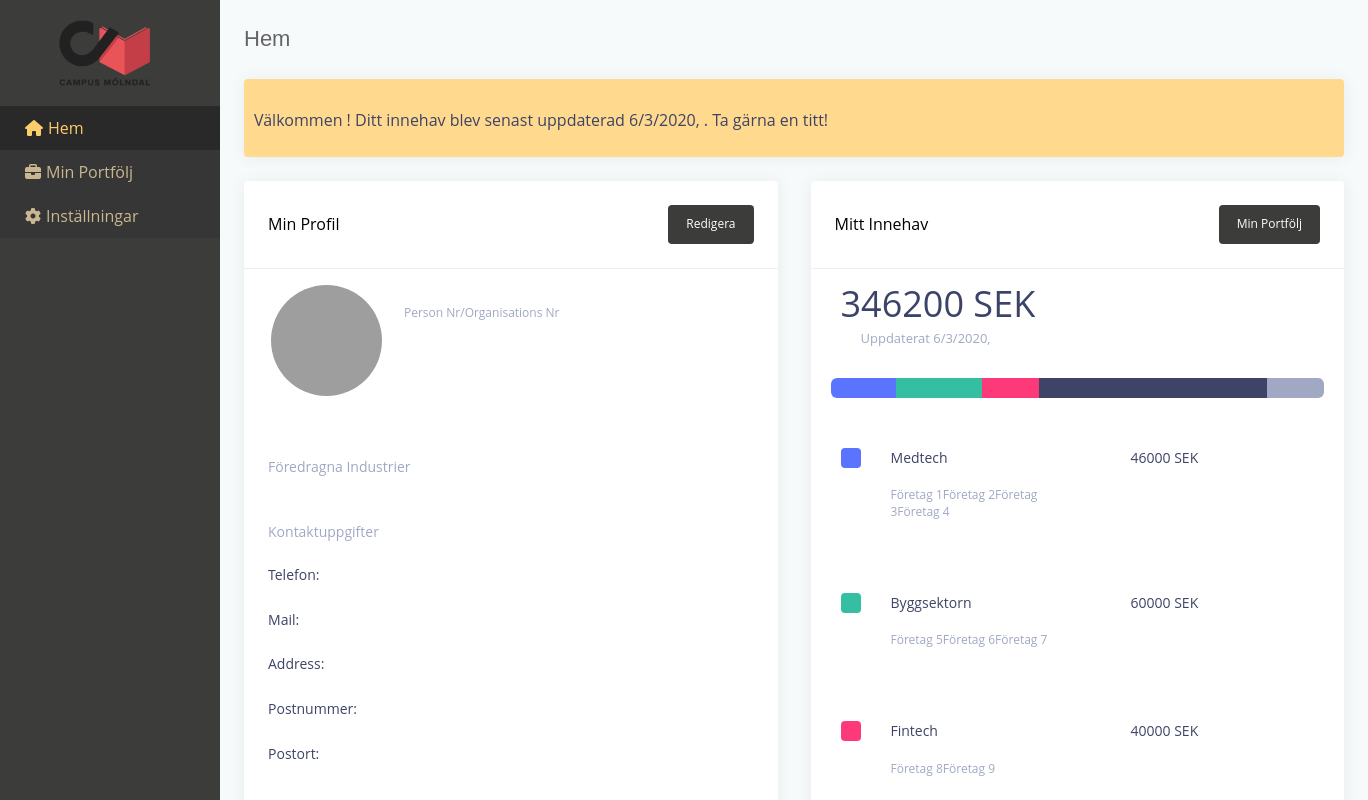
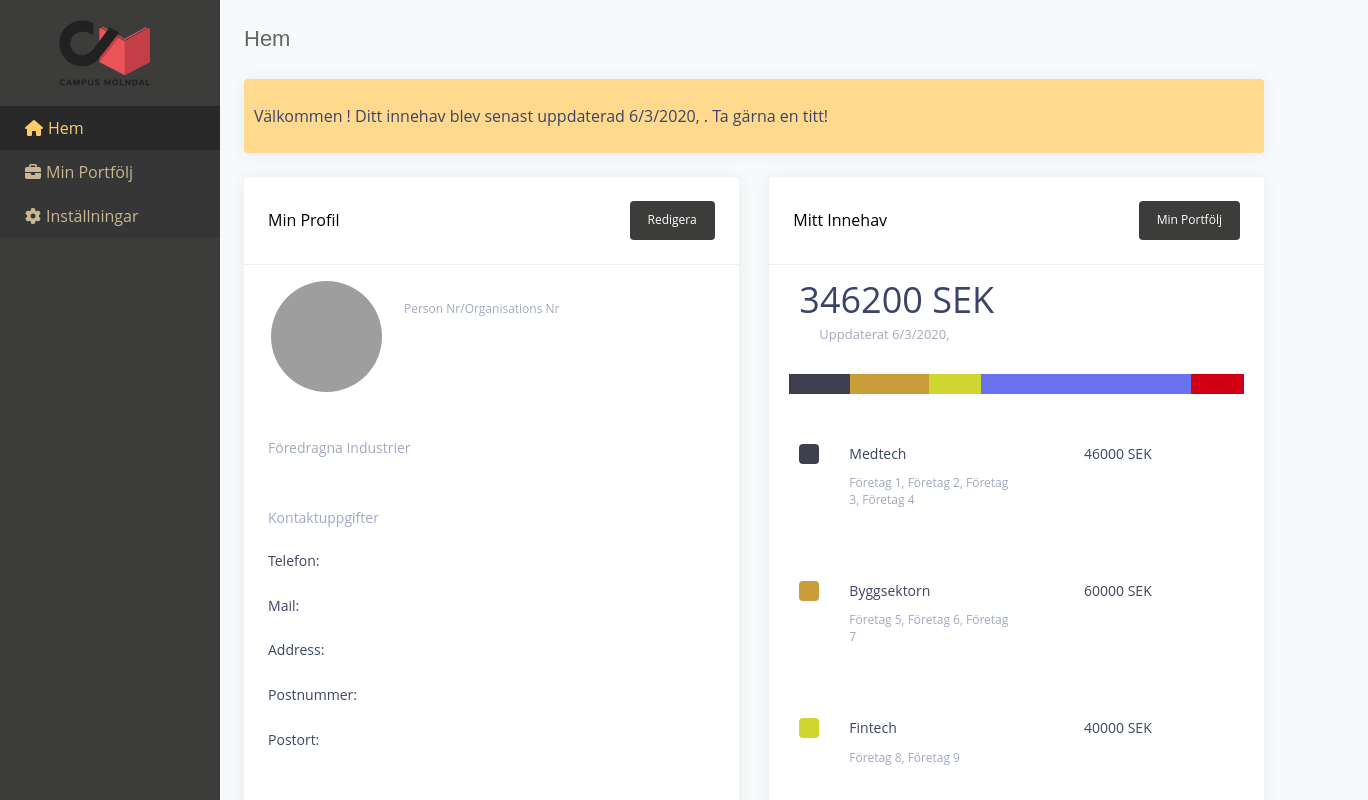
Before and after one commit to Max428/Webbutveckling_React, a React (Create React App) app: page / in a window 1280 px wide. Shown: the top 800 px of the page, 1368 px wide, since content can reach past the window. Built offline with nearby package versions, Linux system fonts and the light colour scheme; grey boxes are pictures that could not be loaded.

Commit message:
finished project

```diff
--- a/src/companiesData/Company.json
+++ b/src/companiesData/Company.json
@@ -7,7 +7,7 @@
         "actionNumber": 13000,
         "ownershipInterest": 1.01,
         "votingPower": 11.00,
-        "industry": "medicine"
+        "industry": "Medtech"
     },
     {
         "companyName": "Företag 2",
@@ -17,7 +17,7 @@
         "actionNumber": 10003000,
         "ownershipInterest": 1.00,
         "votingPower": 23.92,
-        "industry": "medicine"
+        "industry": "Medtech"
     },
     {
         "companyName": "Företag 3",
@@ -27,7 +27,7 @@
         "actionNumber": 462389,
         "ownershipInterest": 1.00,
         "votingPower": 22.83,
-        "industry": "medicine"
+        "industry": "Medtech"
     },
     {
         "companyName": "Företag 4",
@@ -37,7 +37,7 @@
         "actionNumber": 8692245,
         "ownershipInterest": 1.00,
         "votingPower": 12.22,
-        "industry": "medicine"
+        "industry": "Medtech"
     },
     {
         "companyName": "Företag 5",
@@ -47,7 +47,7 @@
         "actionNumber": 50466803,
         "ownershipInterest": 1.00,
         "votingPower": 1.00,
-        "industry": "build"
+        "industry": "Byggsektorn"
     },
     {
         "companyName": "Företag 6",
@@ -57,7 +57,7 @@
         "actionNumber": 24564543,
         "ownershipInterest": 1.00,
         "votingPower": 1.00,
-        "industry": "build"
+        "industry": "Byggsektorn"
     },
     {
         "companyName": "Företag 7",
@@ -67,7 +67,7 @@
         "actionNumber": 5677743,
         "ownershipInterest": 1.00,
         "votingPower": 1.00,
-        "industry": "build"
+        "industry": "Byggsektorn"
     },
     {
         "companyName": "Företag 8",
@@ -77,7 +77,7 @@
         "actionNumber": 11119872,
         "ownershipInterest": 1.00,
         "votingPower": 1.00,
-        "industry": "fin"
+        "industry": "Fintech"
     },
     {
         "companyName": "Företag 9",
@@ -87,7 +87,7 @@
         "actionNumber": 784894,
         "ownershipInterest": 1.00,
         "votingPower": 1.00,
-        "industry": "fin"
+        "industry": "Fintech"
     },
     {
         "companyName": "Företag 10",
@@ -97,7 +97,7 @@
         "actionNumber": 16549980,
         "ownershipInterest": 1.00,
         "votingPower": 1.00,
-        "industry": "ind-x"
+        "industry": "Industri-X"
     },
     {
         "companyName": "Företag 11",
@@ -107,7 +107,7 @@
         "actionNumber": 12341234,
         "ownershipInterest": 1.00,
         "votingPower": 1.00,
-        "industry": "ind-x"
+        "industry": "Industri-X"
     },
     {
         "companyName": "Företag 12",
@@ -117,7 +117,7 @@
         "actionNumber": 298746,
         "ownershipInterest": 1.00,
         "votingPower": 1.00,
-        "industry": "ind-x"
+        "industry": "Industri-X"
     },
     {
         "companyName": "Företag 13",
@@ -127,7 +127,7 @@
         "actionNumber": 48333454,
         "ownershipInterest": 1.00,
         "votingPower": 1.00,
-        "industry": "ind-x"
+        "industry": "Industri-X"
     },
     {
         "companyName": "Företag 14",
@@ -137,7 +137,7 @@
         "actionNumber": 48333454,
         "ownershipInterest": 1.00,
         "votingPower": 1.00,
-        "industry": "ind-x"
+        "industry": "Industri-X"
     },
     {
         "companyName": "Företag 15",
@@ -147,7 +147,7 @@
         "actionNumber": 48333454,
         "ownershipInterest": 1.00,
         "votingPower": 1.00,
-        "industry": "ind-x"
+        "industry": "Industri-X"
     },
     {
         "companyName": "Företag 16",
@@ -157,7 +157,7 @@
         "actionNumber": 48333454,
         "ownershipInterest": 1.00,
         "votingPower": 1.00,
-        "industry": "ind-x"
+        "industry": "Industri-X"
     },
     {
         "companyName": "Företag 17",
@@ -167,7 +167,7 @@
         "actionNumber": 48333454,
         "ownershipInterest": 1.00,
         "votingPower": 1.00,
-        "industry": "ind-x"
+        "industry": "Industri-X"
     },
     {
         "companyName": "Företag 18",
@@ -177,7 +177,7 @@
         "actionNumber": 48333454,
         "ownershipInterest": 1.00,
         "votingPower": 1.00,
-        "industry": "ind-x"
+        "industry": "Industri-X"
     },
     {
         "companyName": "Företag 19",
@@ -187,7 +187,7 @@
         "actionNumber": 48333454,
         "ownershipInterest": 1.00,
         "votingPower": 1.00,
-        "industry": "other"
+        "industry": "Övrigt"
     },
     {
         "companyName": "Företag 20",
@@ -197,6 +197,6 @@
         "actionNumber": 48333454,
         "ownershipInterest": 1.00,
         "votingPower": 1.00,
-        "industry": "other"
+        "industry": "Övrigt"
     }
 ]
--- a/src/screens/Home/Home.js
+++ b/src/screens/Home/Home.js
@@ -27,12 +27,12 @@
                 <div className='block'>
                     <RouteWithLabel label='Min Profil' route='/settings' name='Redigera' />
                     <AvatarWithData userData={userData} />
-                    {userData.industryOptions && <div className='block-label'>
-                        Föredragna Industrier
-                        {userData.industryOptions.map((item, i) => item.value === true && (
+                    <div className='block-label'>Föredragna Industrier</div>
+                    <div className='options'>
+                    {userData.industryOptions.map((item, i) => item.value === true && (
                             <div key={i}>{item.label}</div>
                         ))}
-                    </div>}
+                    </div>
                     {/* todo another block with data */}
                     <div className='block-label'>
                         Kontaktuppgifter
--- a/src/screens/Home/Home.styled.sass
+++ b/src/screens/Home/Home.styled.sass
@@ -25,7 +25,13 @@
     font-size: 14px;
     color: #A1A8C3;
     padding-left: 24px;
-    margin-top: 45px;
+    margin-top: 30px;
+    width: 100%;
+
+.options
+    margin-left: 24px;
+    column-count: 2;
+    text-align: justify;
 
 .block-data
     width: 600px;
--- a/src/screens/Home/Stats/Stats.js
+++ b/src/screens/Home/Stats/Stats.js
@@ -1,23 +1,33 @@
 import React from 'react';
 
 import './Stats.styled.sass';
+
+const getRandomColor = () => {
+    let letters = '0123456789ABCDEF';
+    let color = '#';
+    for (let i = 0; i < 6; i++) {
+        color += letters[Math.floor(Math.random() * 16)];
+    }
+
+    return color;
+};
 
 const Stats = ({ data, total }) => {
     const headers = data.map((item) => item.industry);
     const headersSet = new Set(headers);
 
-    const medicine = data.filter((item) => item.industry === 'medicine').map((total) => total.invested).reduce((accum, item) => { return accum + item });
-    const build = data.filter((item) => item.industry === 'build').map((total) => total.invested).reduce((accum, item) => { return accum + item });
-    const fin = data.filter((item) => item.industry === 'fin').map((total) => total.invested).reduce((accum, item) => { return accum + item });
-    const indX = data.filter((item) => item.industry === 'ind-x').map((total) => total.invested).reduce((accum, item) => { return accum + item });
-    const other = data.filter((item) => item.industry === 'other').map((total) => total.invested).reduce((accum, item) => { return accum + item });
+    const extendedHeaders = [...headersSet].map((header) => ({
+        name: header,
+        color: getRandomColor(),
+    }));
 
-    const medicineCompanyName = data.filter((item) => item.industry === 'medicine').map((total) => total.companyName).reduce((accum, item) => { return accum + item});
-    const buildCompanyName = data.filter((item) => item.industry === 'build').map((total) => total.companyName).reduce((accum, item) => { return accum + item });
-    const finCompanyName = data.filter((item) => item.industry === 'fin').map((total) => total.companyName).reduce((accum, item) => { return accum + item });
-    const indXCompanyName = data.filter((item) => item.industry === 'ind-x').map((total) => total.companyName).reduce((accum, item) => { return accum + item });
-    const otherCompanyName = data.filter((item) => item.industry === 'other').map((total) => total.companyName).reduce((accum, item) => { return accum + item });
+    const totalValue = (key) => {
+        return data.filter((item) => item.industry === key).map((total) => total.invested).reduce((accum, item) => { return accum + item });
+    };
 
+    const companyNames = (key) => {
+        return data.filter((item) => item.industry === key).map((total) => total.companyName).reduce((accum, item) => { return accum + ', ' + item });
+    };
 
     const percents = (summ) => {
         return (summ / total) * 100
@@ -33,46 +43,18 @@
     return (
         <>
             <div className='total-invested'>{total} SEK <UpdateTimestamp /></div>
-
             <div className='stats-bar'>
-                <div style={{ width: `${percents(medicine)}%`, height: 20, background: '#5B74FF', borderRadius: '6px 0 0 6px' }}>
+                {extendedHeaders.map((item, i) => (
+                    <div key={i} style={{ width: `${percents(totalValue(item.name))}%`, height: 20, background: `${item.color}` }} />
+                ))}
+            </div>
+            {extendedHeaders.map((item, i) => (
+                <div key={i} className='stats-style'>
+                    <div style={{ width: 20, height: 20, background: `${item.color}`, borderRadius: 4 }} />
+                    <div>{item.name}<p>{companyNames(item.name)}</p></div>
+                    <div>{totalValue(item.name)} SEK</div>
                 </div>
-                <div style={{ width: `${percents(build)}%`, height: 20, background: '#34BFA3' }}>
-                </div>
-                <div style={{ width: `${percents(fin)}%`, height: 20, background: '#FD397A' }}>
-                </div>
-                <div style={{ width: `${percents(indX)}%`, height: 20, background: '#3D4465' }}>
-                </div>
-                <div style={{ width: `${percents(other)}%`, height: 20, background: '#A1A8C3', borderRadius: '0 6px 6px 0' }}>
-                </div>
-            </div>
-
-            <div className='stats-style'>
-                <div style={{ width: 20, height: 20, background: '#5B74FF', borderRadius: 4}} />
-                <div>Medtech <p>{medicineCompanyName}</p></div>
-                <div>{medicine} SEK</div>
-            </div>
-            <div className='stats-style'>
-                <div style={{ width: 20, height: 20, background: '#34BFA3', borderRadius: 4}} />
-                <div>Byggsektorn <p>{buildCompanyName}</p></div>
-                <div>{build} SEK</div>
-            </div>
-            <div className='stats-style'>
-                <div style={{ width: 20, height: 20, background: '#FD397A', borderRadius: 4}} />
-                <div>Fintech <p>{finCompanyName}</p></div>
-                <div>{fin} SEK</div>
-            </div>
-            <div className='stats-style'>
-                <div style={{ width: 20, height: 20, background: '#3D4465', borderRadius: 4}} />
-                <div>Industri X <p>{indXCompanyName}</p></div>
-                <div>{indX} SEK</div>
-            </div>
-            <div className='stats-style'>
-                <div style={{ width: 20, height: 20, background: '#A1A8C3', borderRadius: 4}} />
-                <div>Övrigt <p>{otherCompanyName}</p></div>
-                <div>{other} SEK</div>
-            </div>
-
+            ))}
             {/* <CompanyItem background='' label='' total={totalInvested}/> */}
         </>
     );
--- a/src/screens/Home/Stats/Stats.styled.sass
+++ b/src/screens/Home/Stats/Stats.styled.sass
@@ -24,9 +24,10 @@
         width: 160px;
         margin-left: 30px;
 
+
     div:nth-child(3)
         width: 150px;
-        margin-left: 80px;
+        margin-left: auto;
 
     p
         color: #A1A8C3;
--- a/src/screens/Settings/Preferences/Preferences.styled.sass
+++ b/src/screens/Settings/Preferences/Preferences.styled.sass
@@ -1,8 +1,31 @@
-p, form
+.options
     color: #3D4465;
     margin-top: 20px;
     font-size: 14px;
+    column-count: 2;
+    text-align: justify;
 
     input
         border: 1px solid #DFE2EA;
         border-radius: 4px;
+        border-color: #A1A8C3;
+
+.text
+    margin-top: 30px;
+    font-size: 13px;
+
+.tips
+    margin-top: 30px;
+    font-size: 14px;
+    color: #3D4465;
+
+.link
+    margin-top: 20px;
+    color: #C9B791;
+    margin-bottom: 20px;
+    font-size: 14px;
+    cursor: pointer;
+
+    &:hover
+        color: #FDCC6B;
+        border-top-color: #FDCC6B;
--- a/src/store/index.js
+++ b/src/store/index.js
@@ -12,29 +12,37 @@
     img: 'https://motsandco.com/wp-content/uploads/avatar-2-300x300.png',
     industryOptions: [
         {
-            label: 'Företag 1',
+            label: 'Bygg',
             value: false,
         },
         {
-            label: 'Företag 2',
+            label: 'Medicin',
             value: false,
         },
         {
-            label: 'Företag 3',
+            label: 'IT',
             value: false,
         },
         {
-            label: 'Företag 4',
+            label: 'Finans',
             value: false,
         },
         {
-            label: 'Företag 5',
+            label: 'Textil',
             value: false,
         },
         {
-            label: 'Företag 6',
+            label: 'Cosmetology',
             value: false,
         },
+        {
+            label: 'Vegan livstil',
+            value: false,
+        },
+        {
+            label: 'Industri x',
+            value: false,
+        }
     ],
 };
 
```
Also changed, not shown: src/screens/Settings/Preferences/Preferences.js (+12 -1 lines).
